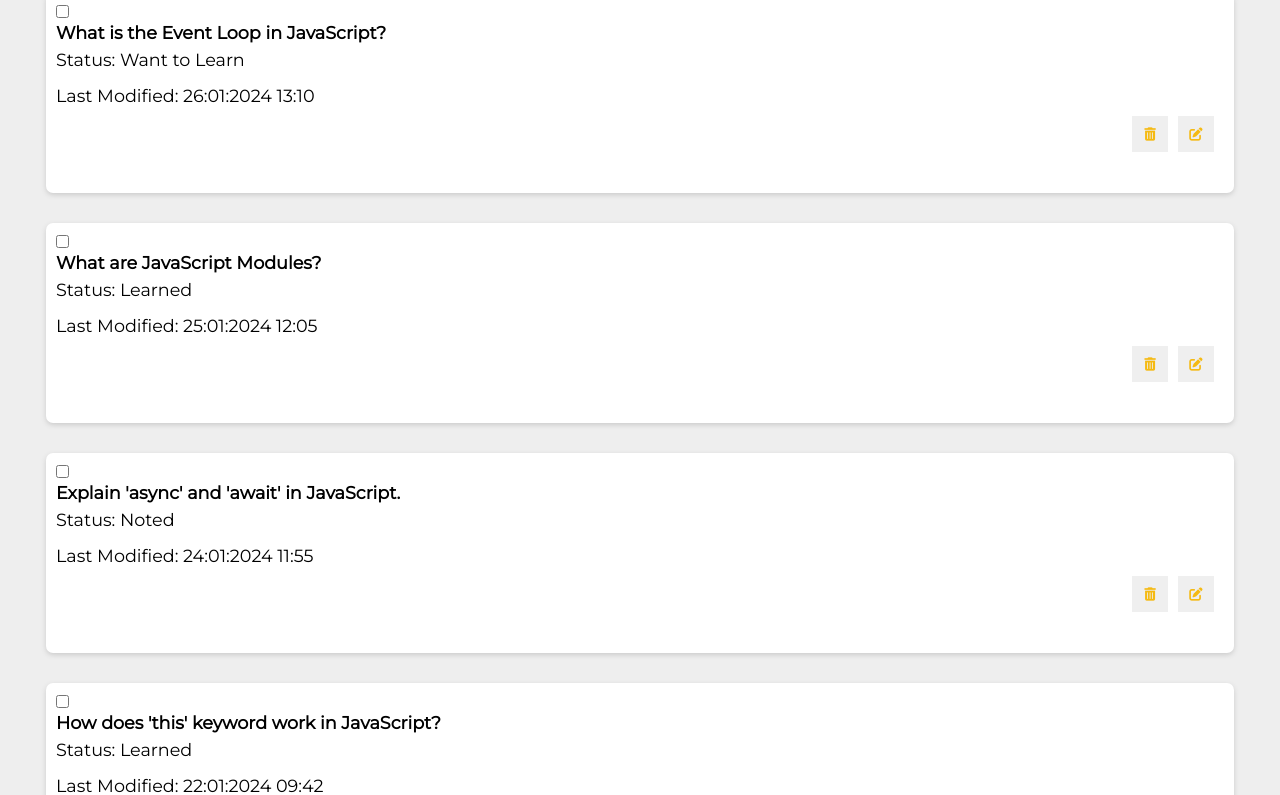
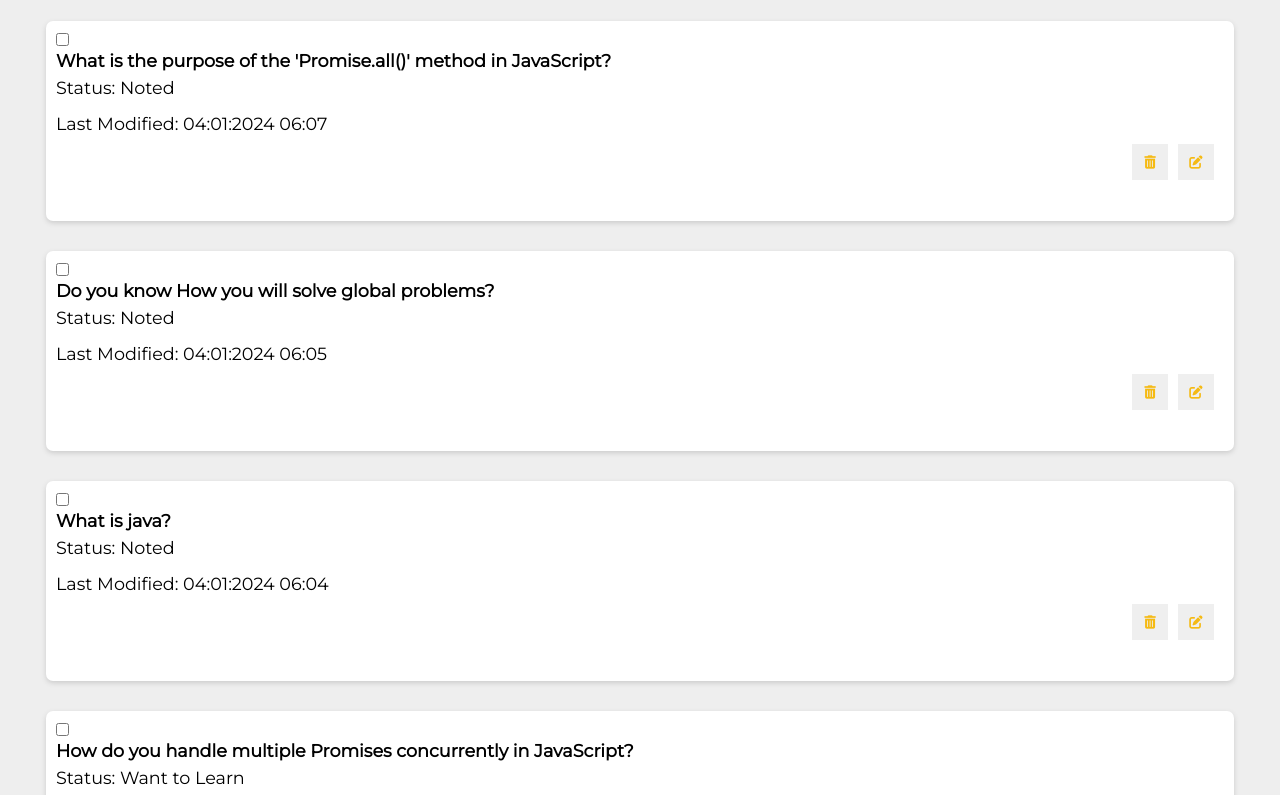
Before and after one commit to daufilataf/WebMobileAssignment3, a React (Create React App) app: page / in a window 1280 px wide. Shown: the part 949-1744 px from the top of the page. Built offline with nearby package versions, Linux system fonts and the light colour scheme; data requests are answered from the project's data file; a web font is replaced by a local one.

Commit message:
Almost finished

```diff
--- a/db.json
+++ b/db.json
@@ -21,188 +21,201 @@
   ],
   "flashcards": [
     {
-      "question": "What is a Promise in JavaScript?",
-      "answer": "A Promise is an object representing the eventual completion or failure of an asynchronous operation.",
-      "lastModified": "2024-01-03T16:47:31.951Z",
+      "question": "How do you create a Promise in JavaScript?",
+      "answer": "You can create a Promise using the 'Promise' constructor, passing it a function with 'resolve' and 'reject' parameters.",
+      "lastModified": "2024-01-03T16:48:15.951Z",
       "status": "Want to Learn",
-      "id": 5,
-      "order": 3
-    },
-    {
-      "question": "What is a closure in JavaScript?",
-      "answer": "A closure is a function combined with its lexical environment, allowing it to access variables outside of its scope.",
-      "lastModified": "2024-01-04T10:20:30.123Z",
-      "status": "Noted",
       "id": 6,
-      "order": 1
-    },
-    {
-      "question": "What is the difference between '==' and '===' in JavaScript?",
-      "answer": "'==' compares values after type coercion, while '===' compares both value and type.",
-      "lastModified": "2024-01-05T11:15:45.234Z",
-      "status": "Learned",
-      "id": 7,
-      "order": 2
-    },
-    {
-      "question": "Explain event delegation in JavaScript.",
-      "answer": "Event delegation is a technique of handling events by adding a single event listener to a parent element rather than multiple listeners to individual child elements.",
-      "lastModified": "2024-01-06T09:30:55.345Z",
-      "status": "Want to Learn",
-      "id": 8,
       "order": 4
     },
     {
-      "question": "What is the purpose of arrow functions in JavaScript?",
-      "answer": "Arrow functions provide a concise syntax and lexically bind the 'this' value.",
-      "lastModified": "2024-01-07T14:40:05.456Z",
-      "status": "Noted",
-      "id": 9,
+      "question": "What are the three states of a Promise in JavaScript?",
+      "answer": "A Promise can be in one of three states: pending, fulfilled, or rejected.",
+      "lastModified": "2024-01-03T16:49:02.951Z",
+      "status": "Want to Learn",
+      "id": 7,
       "order": 5
     },
     {
-      "question": "Explain the concept of hoisting in JavaScript.",
-      "answer": "Hoisting is JavaScript's default behavior of moving declarations to the top of the current scope.",
-      "lastModified": "2024-01-08T08:30:10.567Z",
-      "status": "Learned",
-      "id": 10,
+      "question": "How do you handle a fulfilled Promise in JavaScript?",
+      "answer": "You can handle a fulfilled Promise using the 'then' method, which takes a callback function as an argument.",
+      "lastModified": "2024-01-03T16:50:08.951Z",
+      "status": "Want to Learn",
+      "id": 8,
       "order": 6
     },
     {
-      "question": "What are JavaScript data types?",
-      "answer": "JavaScript data types include undefined, null, boolean, string, symbol, number, and object.",
-      "lastModified": "2024-01-09T12:47:20.678Z",
+      "question": "What is Promise chaining in JavaScript?",
+      "answer": "Promise chaining is a technique where you can chain multiple 'then' and 'catch' handlers to a Promise, making it easier to work with asynchronous operations sequentially.",
+      "lastModified": "2024-01-03T16:51:20.951Z",
       "status": "Want to Learn",
-      "id": 11,
+      "id": 9,
       "order": 7
     },
     {
-      "question": "What is the use of the 'this' keyword in JavaScript?",
-      "answer": "'This' refers to the object from which a function is called.",
-      "lastModified": "2024-01-10T15:22:35.789Z",
-      "status": "Noted",
-      "id": 12,
+      "question": "What is the purpose of the 'catch' method in JavaScript Promises?",
+      "answer": "The 'catch' method is used to handle errors or rejections in Promises, providing a way to gracefully handle exceptions in asynchronous code.",
+      "lastModified": "2024-01-03T16:52:35.951Z",
+      "status": "Want to Learn",
+      "id": 10,
       "order": 8
     },
     {
-      "question": "What is event bubbling in JavaScript?",
-      "answer": "Event bubbling is a method of event propagation in the HTML DOM where events bubble up from the target element to the document root.",
-      "lastModified": "2024-01-11T17:55:40.890Z",
-      "status": "Learned",
-      "id": 13,
+      "question": "How do you create a Promise that immediately resolves with a value?",
+      "answer": "You can create a Promise that immediately resolves with a value using the 'Promise.resolve()' method.",
+      "lastModified": "2024-01-03T16:53:50.951Z",
+      "status": "Want to Learn",
+      "id": 11,
       "order": 9
     },
     {
-      "question": "What is the Document Object Model (DOM) in web development?",
-      "answer": "The DOM is a programming interface for web documents. It represents the page so that programs can change the document structure, style, and content.",
-      "lastModified": "2024-01-12T19:05:50.901Z",
+      "question": "What is the purpose of the 'Promise.all()' method in JavaScript?",
+      "answer": "The 'Promise.all()' method is used to wait for all the Promises in an iterable to resolve and returns a new Promise that resolves to an array of the resolved values.",
+      "lastModified": "2024-01-03T16:55:03.951Z",
       "status": "Want to Learn",
-      "id": 14,
+      "id": 12,
       "order": 10
     },
     {
-      "question": "How do you create a function in JavaScript?",
-      "answer": "A function can be created using a function declaration or a function expression.",
-      "lastModified": "2024-01-13T20:15:10.012Z",
-      "status": "Noted",
-      "id": 15,
+      "question": "What is the difference between Promises and callbacks in JavaScript?",
+      "answer": "Promises provide a more structured and cleaner way to handle asynchronous operations compared to callbacks, which can lead to callback hell or pyramid of doom.",
+      "lastModified": "2024-01-03T16:56:17.951Z",
+      "status": "Want to Learn",
+      "id": 13,
       "order": 11
     },
     {
-      "question": "What is the purpose of callbacks in JavaScript?",
-      "answer": "Callbacks are functions passed into another function as an argument to be executed later.",
-      "lastModified": "2024-01-14T21:25:20.123Z",
-      "status": "Learned",
-      "id": 16,
+      "question": "Can a Promise be both fulfilled and rejected?",
+      "answer": "No, a Promise can only be either fulfilled or rejected, not both. Once it is fulfilled or rejected, its state is immutable.",
+      "lastModified": "2024-01-03T16:57:28.951Z",
+      "status": "Want to Learn",
+      "id": 14,
       "order": 12
     },
     {
-      "question": "What is the difference between 'let' and 'const' in JavaScript?",
-      "answer": "'let' allows reassigning the variable, while 'const' does not.",
-      "lastModified": "2024-01-15T09:30:31.234Z",
-      "status": "Noted",
-      "id": 17,
+      "question": "What is the purpose of the 'Promise.race()' method in JavaScript?",
+      "answer": "The 'Promise.race()' method is used to wait for the first Promise in an iterable to either fulfill or reject, and it returns a new Promise that mirrors the state of the first settled Promise.",
+      "lastModified": "2024-01-03T16:58:41.951Z",
+      "status": "Want to Learn",
+      "id": 15,
       "order": 13
     },
     {
-      "question": "What is an IIFE in JavaScript?",
-      "answer": "An Immediately Invoked Function Expression is a function that runs as soon as it is defined.",
-      "lastModified": "2024-01-16T10:40:42.345Z",
-      "status": "Learned",
-      "id": 18,
+      "question": "What is the 'async/await' syntax in JavaScript, and how does it relate to Promises?",
+      "answer": "'async/await' is a syntactical feature in JavaScript that allows you to write asynchronous code in a more synchronous-like manner. It is built on top of Promises and provides a more readable way to work with asynchronous operations.",
+      "lastModified": "2024-01-03T16:59:55.951Z",
+      "status": "Want to Learn",
+      "id": 16,
       "order": 14
     },
     {
-      "question": "How do you add an element to the beginning of an array in JavaScript?",
-      "answer": "Use the 'unshift' method to add an element to the beginning of an array.",
-      "lastModified": "2024-01-17T11:50:53.456Z",
+      "question": "How can you handle errors in 'async/await' code in JavaScript?",
+      "answer": "You can use 'try/catch' blocks to handle errors in 'async/await' code, similar to how you handle exceptions in synchronous code.",
+      "lastModified": "2024-01-03T17:01:07.951Z",
       "status": "Want to Learn",
-      "id": 19,
+      "id": 17,
       "order": 15
     },
     {
-      "question": "What is JSON and how is it used in JavaScript?",
-      "answer": "JSON (JavaScript Object Notation) is a lightweight data interchange format. It's easy for humans to read and write and for machines to parse and generate.",
-      "lastModified": "2024-01-18T12:01:04.567Z",
-      "status": "Noted",
-      "id": 20,
+      "question": "What is the purpose of the 'finally' block in 'async/await' code?",
+      "answer": "The 'finally' block in 'async/await' code is used to specify code that should be executed regardless of whether the 'try' block succeeded or the 'catch' block was entered.",
+      "lastModified": "2024-01-03T17:02:20.951Z",
+      "status": "Want to Learn",
+      "id": 18,
       "order": 16
     },
     {
-      "question": "Explain the 'map' method in JavaScript.",
-      "answer": "The 'map' method creates a new array populated with the results of calling a provided function on every element in the calling array.",
-      "lastModified": "2024-01-19T13:11:15.678Z",
-      "status": "Learned",
-      "id": 21,
+      "question": "How can you convert a callback-based function to return a Promise in JavaScript?",
+      "answer": "You can use the 'util.promisify' method in Node.js or manually create a Promise and resolve or reject it based on the callback function's result.",
+      "lastModified": "2024-01-03T17:03:34.951Z",
+      "status": "Want to Learn",
+      "id": 19,
       "order": 17
     },
     {
-      "question": "Describe 'Prototype' in JavaScript.",
-      "answer": "Prototypes are the mechanism by which JavaScript objects inherit features from one another.",
-      "lastModified": "2024-01-20T14:21:26.789Z",
+      "question": "What is the difference between 'Promise.resolve()' and 'Promise.reject()' in JavaScript?",
+      "answer": "'Promise.resolve()' creates a Promise that is immediately resolved with a given value, while 'Promise.reject()' creates a Promise that is immediately rejected with a given reason.",
+      "lastModified": "2024-01-03T17:04:48.951Z",
       "status": "Want to Learn",
-      "id": 22,
+      "id": 20,
+      "order": 18
+    },
+    {
+      "question": "Can you nest Promises inside 'then' or 'catch' handlers in JavaScript?",
+      "answer": "Yes, you can nest Promises inside 'then' or 'catch' handlers to perform sequential asynchronous operations.",
+      "lastModified": "2024-01-03T17:06:01.951Z",
+      "status": "Want to Learn",
+      "id": 21,
       "order": 19
     },
     {
-      "question": "What is a JavaScript arrow function?",
-      "answer": "An arrow function is a shorter syntax for a function expression in JavaScript and does not have its own 'this', 'arguments', 'super', or 'new.target'.",
-      "lastModified": "2024-01-21T08:35:27.891Z",
-      "status": "Noted",
-      "id": 23,
+      "question": "What is Promise rejection handling in JavaScript?",
+      "answer": "Promise rejection handling involves using the 'catch' method or 'try/catch' blocks to handle errors and exceptions that occur during the execution of Promises.",
+      "lastModified": "2024-01-03T17:07:13.951Z",
+      "status": "Want to Learn",
+      "id": 22,
       "order": 20
     },
     {
-      "question": "How does 'this' keyword work in JavaScript?",
-      "answer": "In JavaScript, 'this' refers to the object it belongs to. It has different values depending on where it is used.",
-      "lastModified": "2024-01-22T09:42:38.901Z",
-      "status": "Learned",
-      "id": 24,
+      "question": "How can you chain multiple Promises using 'async/await' in JavaScript?",
+      "answer": "You can use the 'await' keyword in an 'async' function to sequentially await the resolution of Promises, effectively chaining them.",
+      "lastModified": "2024-01-03T17:08:26.951Z",
+      "status": "Want to Learn",
+      "id": 23,
       "order": 21
     },
     {
-      "question": "Explain 'async' and 'await' in JavaScript.",
-      "answer": "'async' and 'await' are extensions of promises in JavaScript that simplify asynchronous operations. 'async' makes a function return a Promise, and 'await' waits for the Promise.",
-      "lastModified": "2024-01-24T11:55:50.123Z",
-      "status": "Noted",
-      "id": 26,
+      "question": "What are some common use cases for Promises in JavaScript?",
+      "answer": "Promises are commonly used for asynchronous tasks like making network requests, reading files, and handling timeouts in a more structured and manageable way.",
+      "lastModified": "2024-01-03T17:09:38.951Z",
+      "status": "Want to Learn",
+      "id": 24,
+      "order": 22
+    },
+    {
+      "question": "What happens if you don't handle errors in a Promise in JavaScript?",
+      "answer": "If you don't handle errors in a Promise using 'catch' or 'try/catch', unhandled exceptions may lead to unexpected behavior and can crash your application.",
+      "lastModified": "2024-01-03T17:10:50.951Z",
+      "status": "Want to Learn",
+      "id": 25,
       "order": 23
     },
     {
-      "question": "What are JavaScript Modules?",
-      "answer": "JavaScript modules are individual pieces of JavaScript code that can be reused in different parts of an application thanks to export and import statements.",
-      "lastModified": "2024-01-25T12:05:51.234Z",
-      "status": "Learned",
-      "id": 27,
+      "question": "What is the purpose of the 'Promise.prototype.finally()' method in JavaScript?",
+      "answer": "The 'Promise.prototype.finally()' method is used to specify a callback function that is executed when a Promise is settled, whether it is fulfilled or rejected. It allows you to perform cleanup tasks.",
+      "lastModified": "2024-01-03T17:12:03.951Z",
+      "status": "Want to Learn",
+      "id": 26,
       "order": 24
     },
     {
-      "question": "What is the Event Loop in JavaScript?",
-      "answer": "The Event Loop in JavaScript is a mechanism that allows JavaScript to perform non-blocking operations, despite being single-threaded, by offloading operations to the system kernel whenever possible.",
-      "lastModified": "2024-01-26T13:10:52.345Z",
+      "question": "How do you handle multiple Promises concurrently in JavaScript?",
+      "answer": "You can use tools like 'Promise.all()' or 'Promise.race()' to handle multiple Promises concurrently, depending on your use case.",
+      "lastModified": "2024-01-03T17:13:16.951Z",
       "status": "Want to Learn",
-      "id": 28,
-      "order": 18
+      "id": 27,
+      "order": 25
+    },
+    {
+      "question": "What is java?",
+      "answer": "IDK",
+      "lastModified": "2024-01-04T06:04:55.419Z",
+      "status": "Noted",
+      "id": 28
+    },
+    {
+      "question": "Do you know How you will solve global problems?",
+      "answer": "No",
+      "lastModified": "2024-01-04T06:05:41.098Z",
+      "status": "Noted",
+      "id": 29
+    },
+    {
+      "question": "What is the purpose of the 'Promise.all()' method in JavaScript?",
+      "answer": "The 'Promise.all()' method is used to wait for all the Promises in an iterable to resolve and returns a new Promise that resolves to an array of the resolved values.",
+      "lastModified": "2024-01-04T06:07:07.767Z",
+      "status": "Noted",
+      "id": 30
     }
   ]
 }
--- a/src/components/App.jsx
+++ b/src/components/App.jsx
@@ -233,8 +233,8 @@ function App() {
                 <div ref={provided.innerRef} {...provided.draggableProps} {...provided.dragHandleProps}>
                   <Note
                     id={note.id}
-                  title={note.question}
-                  content={note.answer}
+                    title={note.question} // Display answer as the title
+                    content={note.answer} // Display question as the content
                     status={note.status}
                     lastModified={note.lastModified}
                     onEdit={editNoteHandler}
--- a/src/components/Note.jsx
+++ b/src/components/Note.jsx
@@ -31,18 +31,19 @@ function Note(props) {
   }
 
   const formattedDate = formatDate(props.lastModified); // Format the lastModified date
+
   return (
-    <div  className={`note ${isFlipped ? 'note-flipped' : ''}`}>
+    <div className={`note ${isFlipped ? 'note-flipped' : ''}`}>
       <div className="note-inner">
         <div className="note-front">
           {/* Front side of the note */}
           <input type="checkbox" onChange={() => props.onSelectionToggle(props.id)} />
-          <div  onClick={handleCardClick}>
-            <h1 >{props.title}</h1>
+          <div onClick={handleCardClick}>
+            {isAnswerVisible ? <p>{props.content}</p> : <h1>{props.title}</h1>}
           </div>
           <div onClick={handleCardClick} className="note-footer">
             <p>Status: {props.status}</p>
-            <p>Last Modified: {formatDate(props.lastModified)}</p>
+            <p>Last Modified: {formattedDate}</p>
           </div>
           <div>
             <button onClick={handleEdit}>
@@ -53,9 +54,6 @@ function Note(props) {
             </button>
           </div>
         </div>
-        <div className="note-back">
-          {isAnswerVisible && <p>{props.content}</p>}
-        </div>
       </div>
     </div>
   );
--- a/src/components/projects.js
+++ b/src/components/projects.js
@@ -6,7 +6,7 @@ const projects = [
     id: 1,
     name: "Web Site",
     img: luna,
-    link: "https://github.com/fuadfatali1/WebAndMobile_Assignment1",
+    link: "https://fuadfatali1.github.io/WebAndMobile_Assignment1/",
   },
   {
     id: 2,
```
Also changed, not shown: src/components/CreateArea.jsx (+5 -5 lines). Lines whose indentation alone changed are shown as unchanged.
